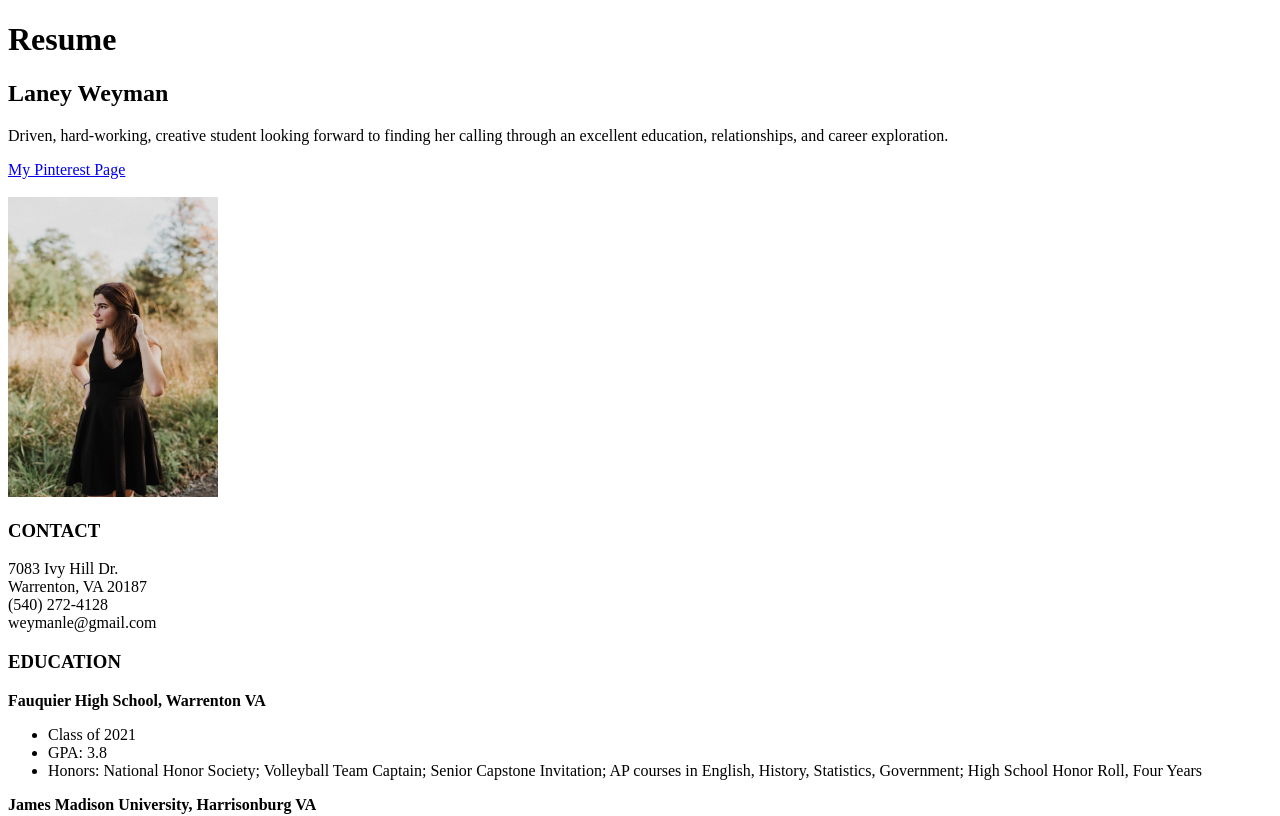
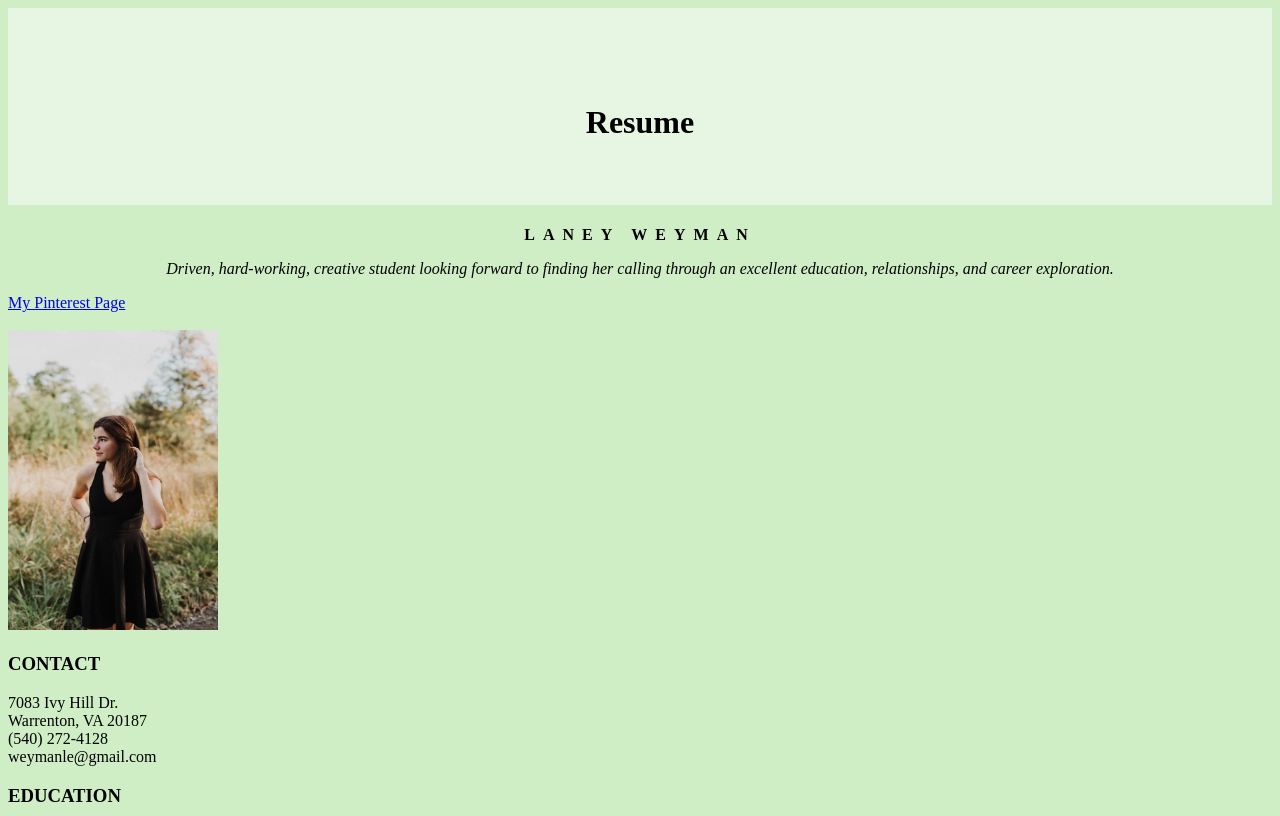
Before and after one commit to weymanle/WeymanHTMLResume, a plain HTML site: page index.html in a window 1280 px wide. Shown: the top 816 px of the page. Drawn offline with Linux system fonts and the light colour scheme.

Commit message:
Add files via upload

```diff
--- a/index.html
+++ b/index.html
@@ -2,7 +2,66 @@
 <html lang="en">
 	<head>
 		<title>Laney Weyman Resume</title>
-	</head>
+
+<style>
+	body {
+		background-color: #CFEEC5;
+		/*Sage Green*/
+
+	}
+
+
+h1 {
+  margin-top: 0;
+  padding: 3em 1em 2em 1em;
+  text-align: center;
+  background-color: rgba(255, 255, 255, 0.5);
+}
+
+
+h2 {
+  font-size: 1em;
+  text-transform: uppercase;
+  letter-spacing: .5em;
+  text-align: center;
+}
+dt {
+  font-weight: bold;
+}
+strong {
+  font-style: italic;
+}
+ul {
+	list-style-type: none;
+	margin: 0;
+	padding: 0;
+}
+#info p {
+  font-style: italic;
+}
+.price {
+  font-family: Georgia, serif;
+  font-style: italic;
+}
+p.warning, sup {
+  font-size: small;
+}
+.label {
+  font-weight: bold;
+  font-variant: small-caps;
+  font-style: normal;
+}
+
+h2 + p {
+  text-align: center;
+  font-style: italic;
+
+}
+
+</style>
+</head>
+
+
 
 	<body>
 
```
